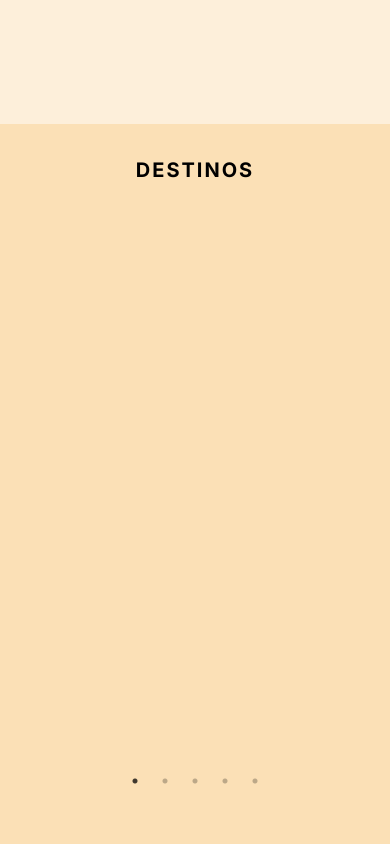
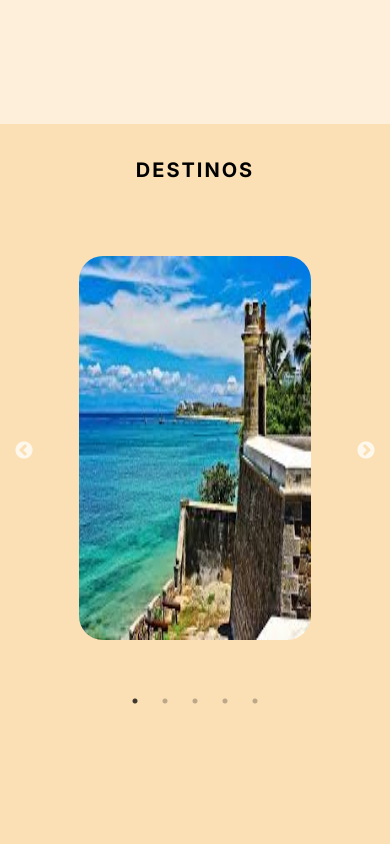
Before and after one commit to ACYDWARE/ven-turista-web, a Next.js app: page / in a window 390 px wide. Shown: the part 1520-2364 px from the top of the page. Built offline with nearby package versions, Linux system fonts and the light colour scheme.

Commit message:
destinos responsive

```diff
--- a/app/components/destinations/Destinations.tsx
+++ b/app/components/destinations/Destinations.tsx
@@ -11,7 +11,7 @@ const ImageList = [
   {
     id: 1,
     img: Img1,
-    display: " w-full h-96 rounded-3xl object-cover sm- ",
+    display: " w-full h-96 rounded-3xl sm-w-48 sm:h-96",
   },
   {
     id: 2,
@@ -42,21 +42,40 @@ const Destinations = () => {
     speed: 500,
     slidesToShow: 3,
     slidesToScroll: 1,
+    initialSlide: 0,
+    responsive: [
+      {
+        breakpoint: 1280,
+        settings: {
+          slidesToShow: 2,
+          slidesToScroll: 1,
+        }
+      },
+      {
+        breakpoint: 720,
+        settings: {
+          slidesToShow: 1,
+          slidesToScroll: 1
+        }
+      }
+    ]
   };
   return (
-    <div className='w-screen h-screen bg-primary/40 dark:bg-quinary/70 dark:text-gray-100 overflow-hidden items-center font-inter'>
+    // div padre
+    <div className='w-screen h-screen bg-primary/40 dark:bg-quinary/70 dark:text-gray-100 overflow-hidden items-center font-inter slider-container'>
       <h1 className='font-bold tracking-widest text-xl lg:text-5xl mx-[1rem] my-[2rem] text-center'>DESTINOS</h1>
-      <div className='w-screen h-2/3 md:h-2 '>
+      {/* div de pantalla*/}
+      <div className='w-4/5 mx-auto h-2/3 md:h-2 '>
         <Slider {...settings} className='rounded-xl'>
           {ImageList.map((data, key) => (
-            <div key={key} className='w-10 p-20 group '>
+            <div key={key} className='w-10 p-10 group '>
               <Image
                 src={data.img}
                 alt=""
                 className={data.display}
               />
               <div className='w-full h-96 p-10 relative bottom-[24rem] bg-gray-100/80 dark:bg-black border-solid rounded-3xl hidden group-hover:inline-block'>
-                <h1 className='text-2xl font-black tracking-wider'>Chukuto Planet</h1>
+                <h1 className='text-2xl font-black tracking-wider sm:w-10'>Chukuto Planet</h1>
                 <br></br>
                 <p>Lido Poodle</p>
               </div>
```
